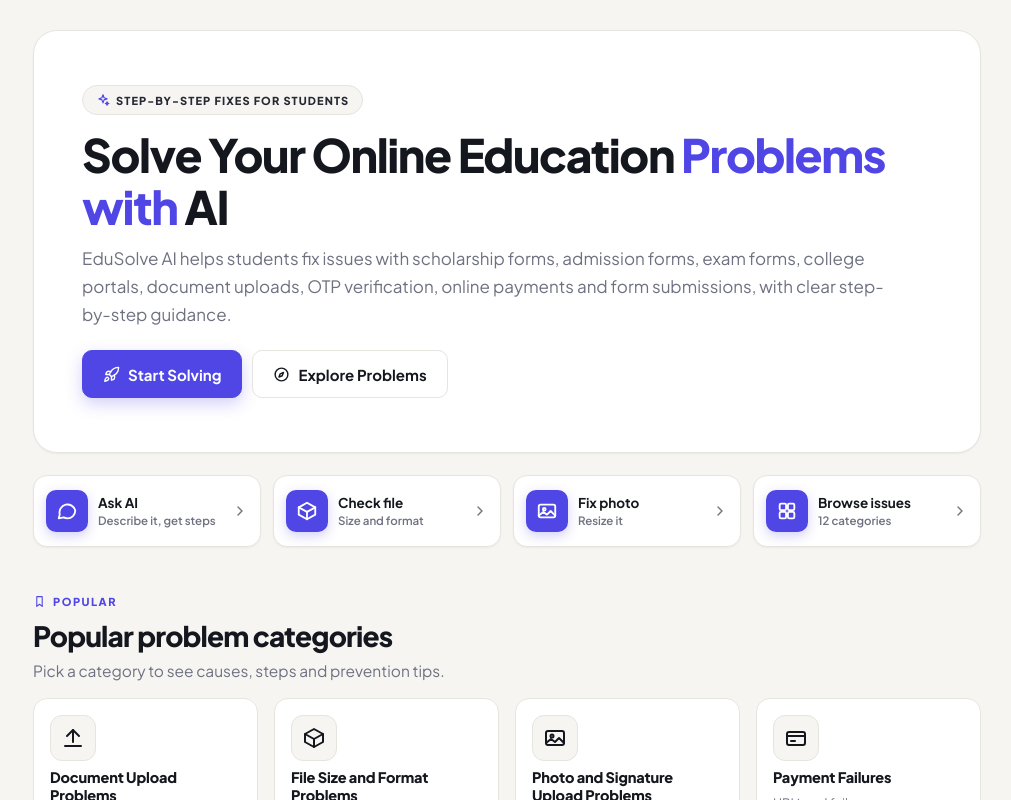
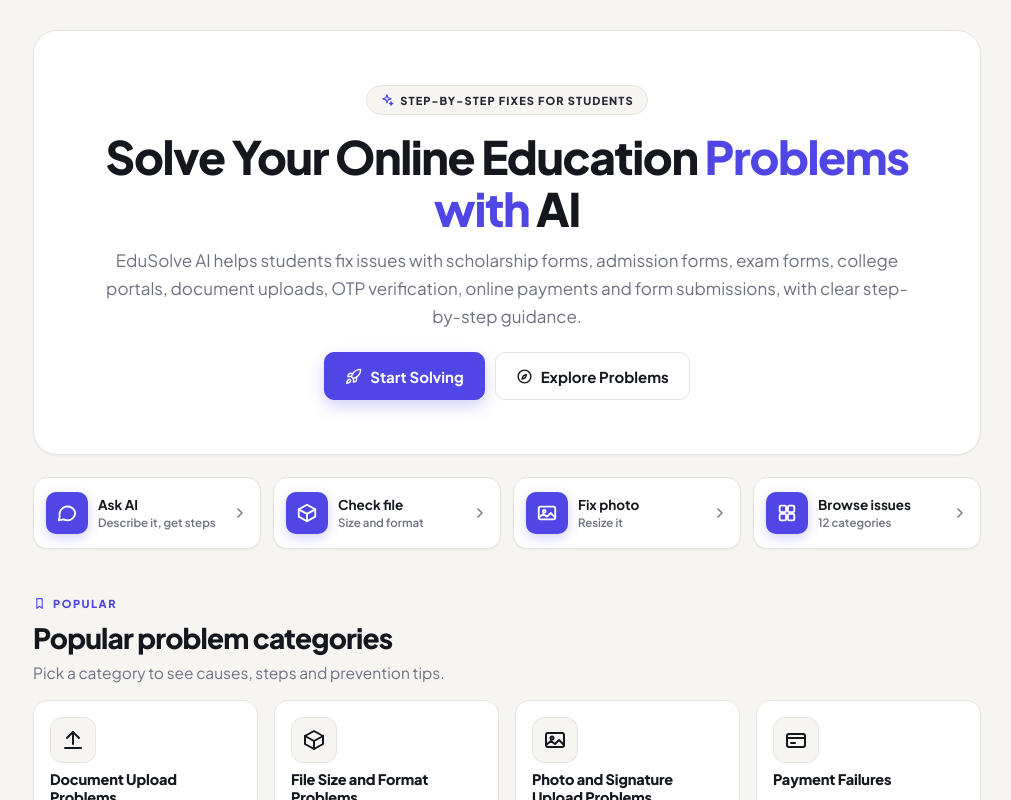
Before and after one commit to NeuralShubh/Edusolve, a React (Vite) app: page /#/ in a window 1280 px wide. Shown: the top 800 px of the page, without its empty margins (269-1280 px from the left). Built offline with nearby package versions, Linux system fonts and the light colour scheme.

Commit message:
Center all hero text

```diff
--- a/src/index.css
+++ b/src/index.css
@@ -80,6 +80,9 @@ button { font-family: inherit; }
 .hero { position: relative; background: var(--card); border: 1px solid var(--line); border-radius: 20px; padding: 26px 20px; box-shadow: var(--shadow-sm); display: grid; grid-template-columns: 1fr; gap: 26px; align-items: center; }
 .badge { display: inline-flex; align-items: center; gap: 6px; background: var(--paper); border: 1px solid var(--line); color: var(--ink-soft); font-size: 11px; font-weight: 800; letter-spacing: 0.1em; text-transform: uppercase; padding: 7px 13px; border-radius: 999px; margin-bottom: 14px; }
 .badge .icon { color: var(--accent); }
+.hero > div { text-align: center; }
+.hero .badge { display: flex; width: fit-content; margin: 0 auto 16px; }
+.hero .btn-row { justify-content: center; }
 .hero h1 { font-size: 30px; line-height: 1.12; margin: 0 0 12px; letter-spacing: -0.03em; color: var(--ink); font-weight: 800; }
 .hero h1 span { color: var(--accent); }
 .hero h1 .violet { color: var(--ink); }
@@ -343,7 +346,7 @@ h2.with-icon, h3.with-icon, h4.with-icon { display: flex; }
   .hamburger, .mobile-wrap { display: none; }
   .tabbar { display: none; }
   .hero { grid-template-columns: 1fr; gap: 34px; padding: 54px 48px; border-radius: 24px; }
-  .hero > div { max-width: 820px; }
+  .hero > div { max-width: 820px; margin: 0 auto; }
   .admin-head { flex-direction: row; align-items: flex-start; justify-content: space-between; }
   .kpi-grid { grid-template-columns: repeat(4, 1fr); }
   .hero h1 { font-size: 46px; }
```
